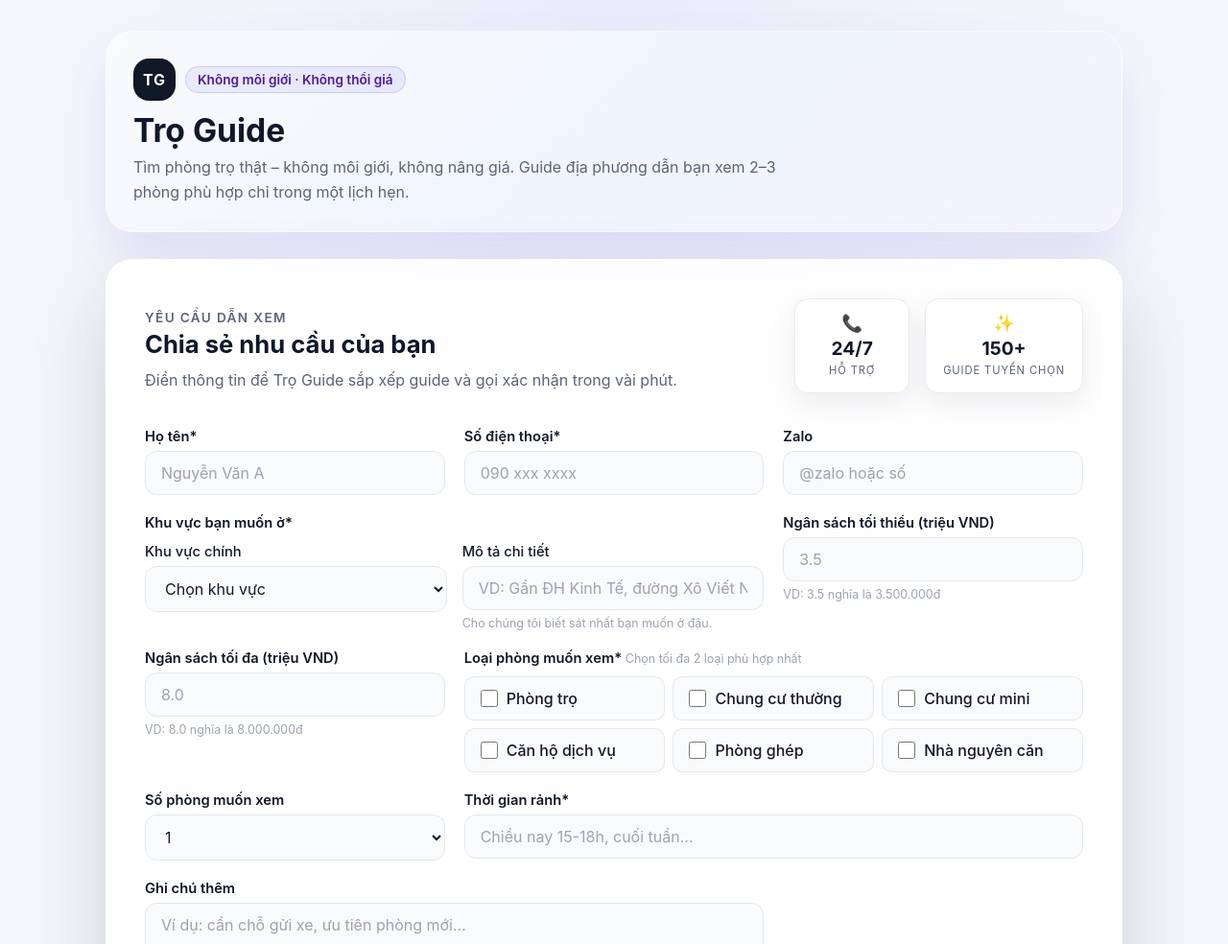
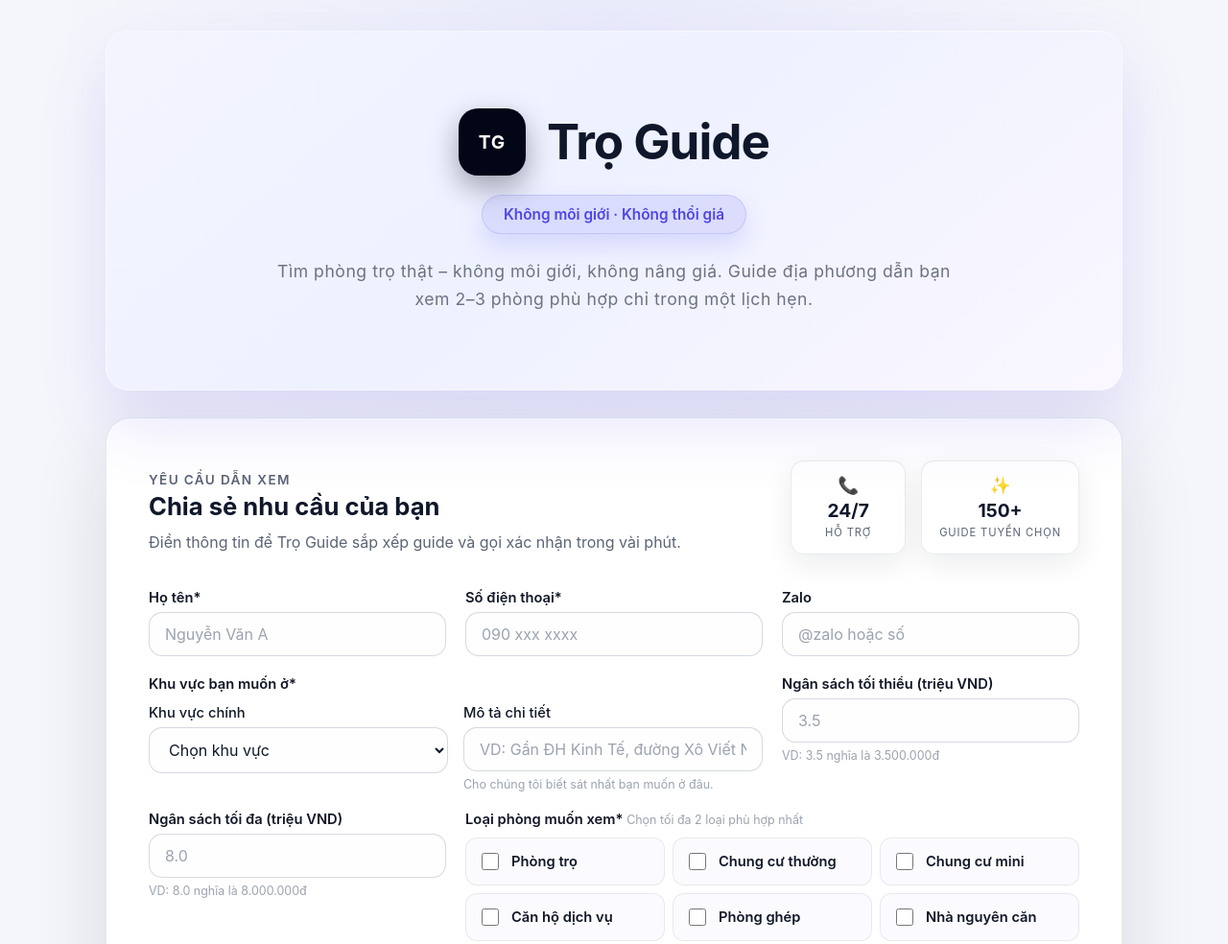
Before and after one commit to tpham15/tro-guide, a website: page public/index.html in a window 1280 px wide. Shown: the top 984 px of the page at 96% size. Drawn offline with Linux system fonts and the light colour scheme.

Commit message:
Update code

```diff
--- a/public/index.html
+++ b/public/index.html
@@ -10,13 +10,15 @@
   <div class="page-shell">
     <header class="hero-card">
       <div class="hero-header">
-        <span class="logo-chip">TG</span>
+        <div class="hero-row">
+          <span class="logo-chip">TG</span>
+          <h1>Trọ Guide</h1>
+        </div>
         <span class="hero-badge">Không môi giới · Không thổi giá</span>
+        <p class="hero-subtitle">
+          Tìm phòng trọ thật – không môi giới, không nâng giá. Guide địa phương dẫn bạn xem 2–3 phòng phù hợp chỉ trong một lịch hẹn.
+        </p>
       </div>
-      <h1>Trọ Guide</h1>
-      <p class="hero-subtitle">
-        Tìm phòng trọ thật – không môi giới, không nâng giá. Guide địa phương dẫn bạn xem 2–3 phòng phù hợp chỉ trong một lịch hẹn.
-      </p>
     </header>
 
     <main class="form-shell">
@@ -107,12 +109,12 @@
             <div class="field span-2 room-type-group">
               <span>Loại phòng muốn xem* <small class="field-hint">Chọn tối đa 2 loại phù hợp nhất</small></span>
               <div class="room-type-options">
-                <label><input type="checkbox" name="room_type" value="tro" /> Phòng trọ</label>
-                <label><input type="checkbox" name="room_type" value="cth" /> Chung cư thường</label>
-                <label><input type="checkbox" name="room_type" value="ccmini" /> Chung cư mini</label>
-                <label><input type="checkbox" name="room_type" value="canho" /> Căn hộ dịch vụ</label>
-                <label><input type="checkbox" name="room_type" value="ghep" /> Phòng ghép</label>
-                <label><input type="checkbox" name="room_type" value="nhangan" /> Nhà nguyên căn</label>
+                <label class="room-option"><input type="checkbox" name="room_type" value="tro" /><span>Phòng trọ</span></label>
+                <label class="room-option"><input type="checkbox" name="room_type" value="cth" /><span>Chung cư thường</span></label>
+                <label class="room-option"><input type="checkbox" name="room_type" value="ccmini" /><span>Chung cư mini</span></label>
+                <label class="room-option"><input type="checkbox" name="room_type" value="canho" /><span>Căn hộ dịch vụ</span></label>
+                <label class="room-option"><input type="checkbox" name="room_type" value="ghep" /><span>Phòng ghép</span></label>
+                <label class="room-option"><input type="checkbox" name="room_type" value="nhangan" /><span>Nhà nguyên căn</span></label>
               </div>
             </div>
             <label class="field">
--- a/public/styles.css
+++ b/public/styles.css
@@ -1,7 +1,7 @@
 :root {
   --bg-body: #f5f6fb;
   --bg-card: #ffffff;
-  --bg-hero: linear-gradient(135deg, #f9fafc 0%, #eef5ff 55%, #f4f3ff 100%);
+  --bg-hero: linear-gradient(140deg, #f3f4ff 0%, #eef1ff 45%, #faf7ff 100%);
   --text-primary: #0f172a;
   --text-secondary: #5b6476;
   --border-soft: rgba(15, 23, 42, 0.08);
@@ -46,55 +46,73 @@ body {
 
 .hero-card {
   background: var(--bg-hero);
-  border-radius: var(--radius-xl);
-  padding: 28px;
-  box-shadow: 0 25px 50px rgba(79, 70, 229, 0.12);
-  border: 1px solid rgba(255, 255, 255, 0.5);
-  backdrop-filter: blur(18px);
-}
-
-.hero-card h1 {
-  margin: 10px 0 6px;
-  font-size: clamp(1.6rem, 3vw, 2.1rem);
-}
-
-.hero-subtitle {
-  margin: 0;
-  color: var(--text-secondary);
-  line-height: 1.6;
-  max-width: 720px;
-  font-size: 1rem;
+  border-radius: 24px;
+  padding: 80px 32px;
+  box-shadow: 0 35px 70px rgba(79, 70, 229, 0.15);
+  border: 1px solid rgba(255, 255, 255, 0.4);
+  backdrop-filter: blur(16px);
 }
 
 .hero-header {
   display: flex;
+  flex-direction: column;
   align-items: center;
-  gap: 10px;
+  text-align: center;
+  gap: 20px;
+  max-width: 760px;
+  margin: 0 auto;
+}
+
+.hero-row {
+  display: flex;
+  align-items: center;
+  gap: 22px;
+  justify-content: center;
   flex-wrap: wrap;
 }
 
 .logo-chip {
-  width: 44px;
-  height: 44px;
-  border-radius: 16px;
-  background: #111827;
+  width: 70px;
+  height: 70px;
+  border-radius: 20px;
+  background: #020617;
   color: #fff;
   font-weight: 700;
-  font-size: 1rem;
+  font-size: 1.2rem;
   display: inline-flex;
   align-items: center;
   justify-content: center;
   letter-spacing: 1px;
+  box-shadow: 0 12px 30px rgba(2, 6, 23, 0.35);
+}
+
+.hero-row h1 {
+  margin: 0;
+  font-size: clamp(2.6rem, 5vw, 3.2rem);
+  font-weight: 700;
+  line-height: 1.05;
+  color: var(--text-primary);
+  letter-spacing: -0.02em;
 }
 
 .hero-badge {
-  padding: 5px 12px;
+  padding: 10px 22px;
   border-radius: 999px;
-  background: rgba(79, 70, 229, 0.08);
-  color: #4c1d95;
+  background: rgba(99, 102, 241, 0.15);
+  color: #4f46e5;
   font-weight: 600;
-  font-size: 0.85rem;
-  border: 1px solid rgba(79, 70, 229, 0.2);
+  font-size: 0.96rem;
+  border: 1px solid rgba(99, 102, 241, 0.2);
+  box-shadow: 0 12px 25px rgba(99, 102, 241, 0.18);
+}
+
+.hero-subtitle {
+  margin: 4px 0 0;
+  color: #6b7280;
+  line-height: 1.65;
+  letter-spacing: 0.03em;
+  font-size: 1.1rem;
+  max-width: 720px;
 }
 
 .form-shell {
@@ -104,12 +122,11 @@ body {
 
 .form-card {
   width: 100%;
-  background: rgba(255, 255, 255, 0.89);
-  border-radius: var(--radius-xl);
-  padding: 40px;
-  box-shadow: 0 35px 80px rgba(15, 23, 42, 0.16);
-  border: 1px solid rgba(255, 255, 255, 0.4);
-  backdrop-filter: blur(14px);
+  background: #ffffff;
+  border-radius: 26px;
+  padding: 44px;
+  box-shadow: 0 30px 80px rgba(15, 23, 42, 0.12);
+  border: 1px solid rgba(226, 232, 240, 0.9);
 }
 
 .form-head {
@@ -212,13 +229,13 @@ body {
 .field input,
 .field select,
 .field textarea {
-  border: 1px solid #e5e7eb;
-  border-radius: 12px;
+  border: 1px solid rgba(148, 163, 184, 0.4);
+  border-radius: 14px;
   padding: 12px 16px;
   font-size: 1rem;
   font-family: inherit;
-  background: #f9fafb;
-  transition: border 0.2s ease, box-shadow 0.2s ease;
+  background: #fefeff;
+  transition: border 0.2s ease, box-shadow 0.2s ease, background 0.2s ease;
   outline: none;
   color: var(--text-primary);
 }
@@ -232,9 +249,9 @@ body {
 .field input:focus,
 .field select:focus,
 .field textarea:focus {
-  border-color: #6366f1;
-  box-shadow: 0 0 0 3px rgba(99, 102, 241, 0.18);
-  background: #f8faff;
+  border-color: #8b5cf6;
+  box-shadow: 0 0 0 3px rgba(139, 92, 246, 0.2);
+  background: #f5f3ff;
 }
 
 .field input:hover,
@@ -277,20 +294,32 @@ body {
   gap: 8px;
 }
 
-.room-type-options label {
+.room-option {
   display: flex;
   align-items: center;
-  gap: 6px;
-  font-weight: 500;
-  background: #f8fafc;
-  border-radius: 10px;
-  padding: 10px 12px;
+  gap: 10px;
+  font-weight: 600;
+  background: #fbfbff;
+  border-radius: 12px;
+  padding: 12px;
   border: 1px solid rgba(15, 23, 42, 0.08);
+  transition: border 0.2s ease, background 0.2s ease, box-shadow 0.2s ease;
 }
 
-.room-type-options input[type='checkbox'] {
+.room-option input[type='checkbox'] {
   width: 18px;
   height: 18px;
+  accent-color: #4f46e5;
+}
+
+.room-option span {
+  flex: 1;
+}
+
+.room-option:has(input:checked) {
+  border-color: rgba(79, 70, 229, 0.45);
+  background: #f2efff;
+  box-shadow: 0 12px 24px rgba(79, 70, 229, 0.15);
 }
 
 .span-2 {
@@ -343,19 +372,19 @@ body {
 
 .guide-fee-info {
   display: flex;
-  gap: 8px;
+  gap: 10px;
   align-items: flex-start;
-  background: #f8fafc;
-  border: 1px solid rgba(15, 23, 42, 0.05);
-  border-radius: 12px;
-  padding: 10px 14px;
-  font-size: 0.82rem;
+  background: #f4f4ff;
+  border: 1px solid rgba(79, 70, 229, 0.15);
+  border-radius: 16px;
+  padding: 12px 18px;
+  font-size: 0.88rem;
   color: #4b5563;
-  margin-bottom: 14px;
+  margin-bottom: 18px;
 }
 
 .guide-fee-info span {
-  font-size: 0.9rem;
+  font-size: 1rem;
   line-height: 1.2;
 }
 
@@ -547,4 +576,19 @@ th {
   .primary-btn {
     width: 100%;
   }
+
+  .hero-card {
+    padding: 56px 24px;
+  }
+  .hero-row {
+    flex-direction: column;
+    gap: 10px;
+  }
+  .hero-row h1 {
+    text-align: center;
+  }
+  .logo-chip {
+    width: 58px;
+    height: 58px;
+  }
 }
```
